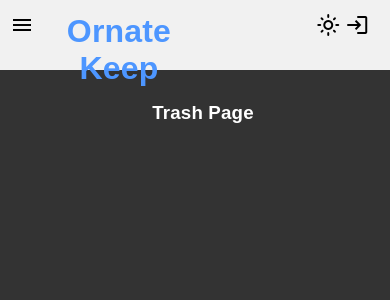
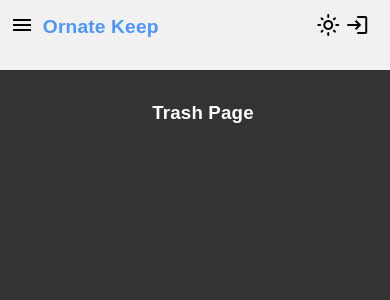
Before and after one commit to preethasri/ornateKeep, a React (Create React App) app: page /trash in a window 390 px wide. Shown: the top 300 px of the page. Built offline with nearby package versions, Linux system fonts and the light colour scheme; a web font is replaced by a local one; what miragejs would draw is missing.

Commit message:
redirects

```diff
--- a/src/components/navbar/navbar.css
+++ b/src/components/navbar/navbar.css
@@ -94,5 +94,8 @@
         width:100%;
         height:70px;
     }
+    .brand-name{
+        font-size: 1.2rem;
+    }
 
 }
```
Also changed, not shown: 1 other file (tests, documents, lock files or other folders).
